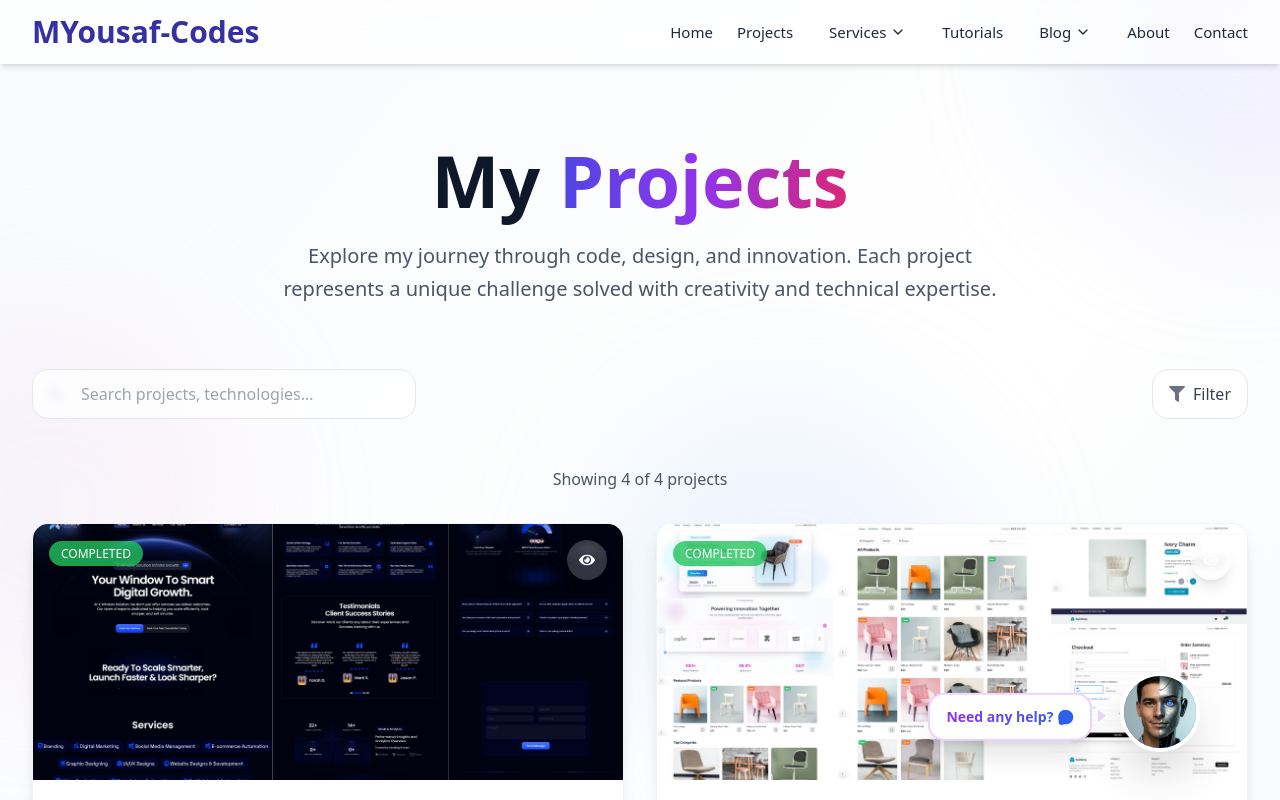
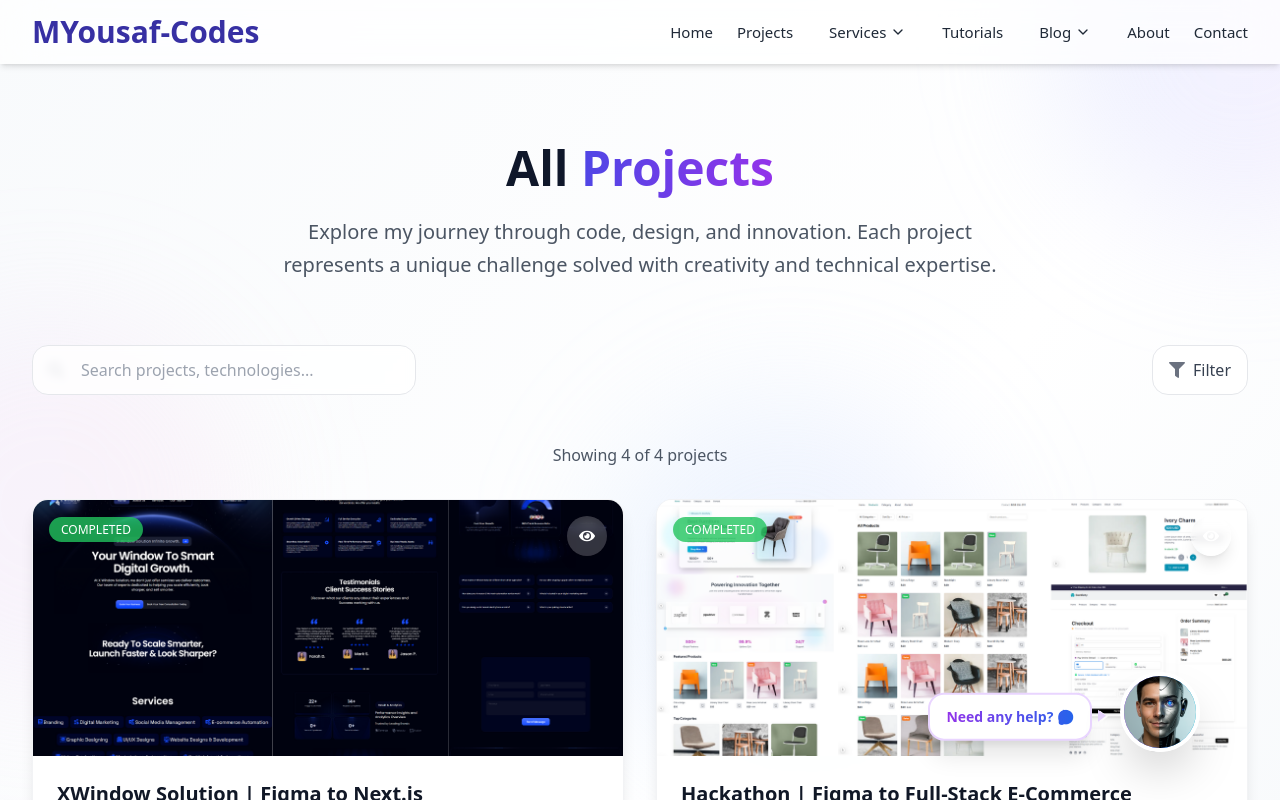
Before and after one commit to MYousuf-Codes/fullstack-portfolio-blog, a Next.js app: page /projects in a window 1280 px wide. Shown: the top 800 px of the page. Built offline with nearby package versions, Linux system fonts and the light colour scheme.

Commit message:
projects page updated

```diff
--- a/src/app/projects/page.tsx
+++ b/src/app/projects/page.tsx
@@ -30,9 +30,7 @@ const Projects = () => {
 
     // Filter by status
     if (statusFilter !== "all") {
-      filtered = filtered.filter(
-        (project) => project.status === statusFilter
-      );
+      filtered = filtered.filter((project) => project.status === statusFilter);
     }
 
     // Filter by search query
@@ -94,10 +92,12 @@ const Projects = () => {
               transition={{ duration: 0.6, delay: 0.1 }}
               className="text-5xl md:text-7xl font-bold text-slate-900 dark:text-white mb-6"
             >
-              My{" "}
-              <span className="bg-gradient-to-r from-indigo-600 via-purple-600 to-pink-600 bg-clip-text text-transparent">
-                Projects
-              </span>
+              <p className="text-4xl md:text-5xl font-bold text-slate-900 mb-4">
+                All{" "}
+                <span className="bg-gradient-to-r from-indigo-600 to-purple-600 bg-clip-text text-transparent">
+                  Projects
+                </span>
+              </p>
             </motion.h1>
             <motion.p
               initial={{ opacity: 0, y: 20 }}
@@ -143,7 +143,9 @@ const Projects = () => {
                   </span>
                 </button>
 
-                {(filter !== "all" || statusFilter !== "all" || searchQuery) && (
+                {(filter !== "all" ||
+                  statusFilter !== "all" ||
+                  searchQuery) && (
                   <motion.button
                     initial={{ opacity: 0, scale: 0.8 }}
                     animate={{ opacity: 1, scale: 1 }}
@@ -243,7 +245,8 @@ const Projects = () => {
                   No projects found
                 </h3>
                 <p className="text-gray-600 dark:text-gray-400 mb-6">
-                  Try adjusting your search terms or filters to find what you're looking for.
+                  Try adjusting your search terms or filters to find what you're
+                  looking for.
                 </p>
                 <button
                   onClick={clearFilters}
```
